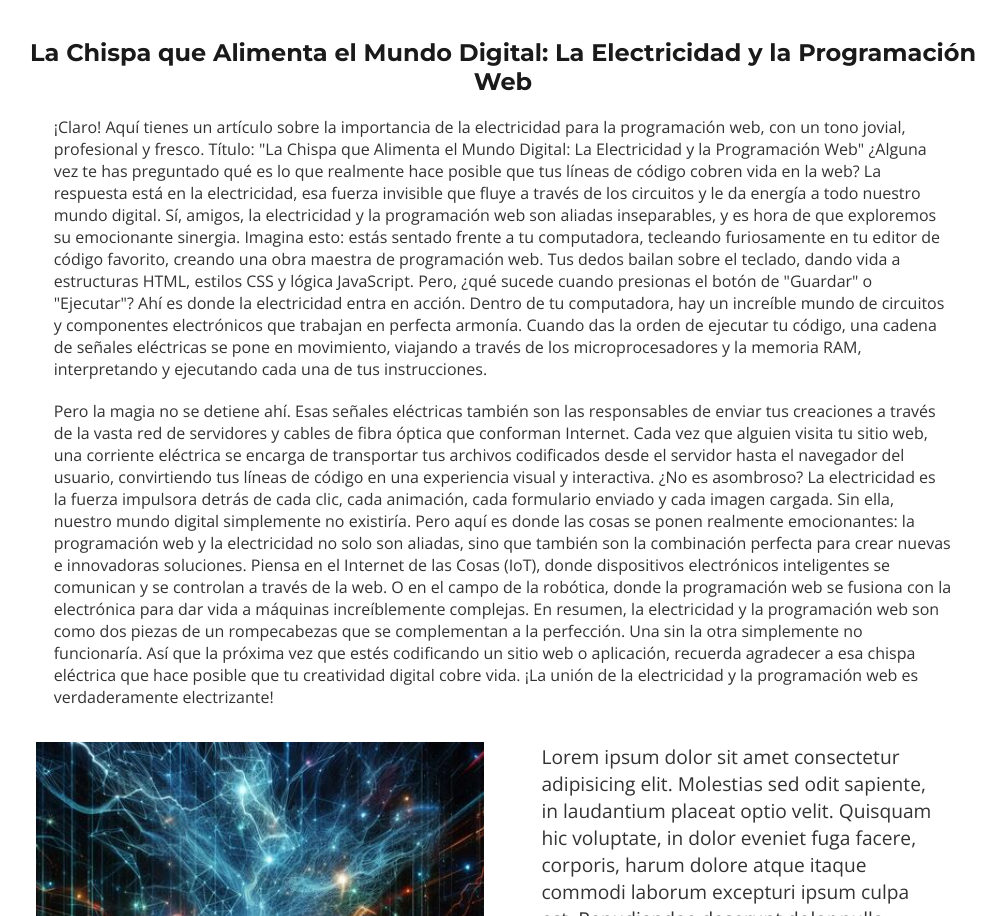
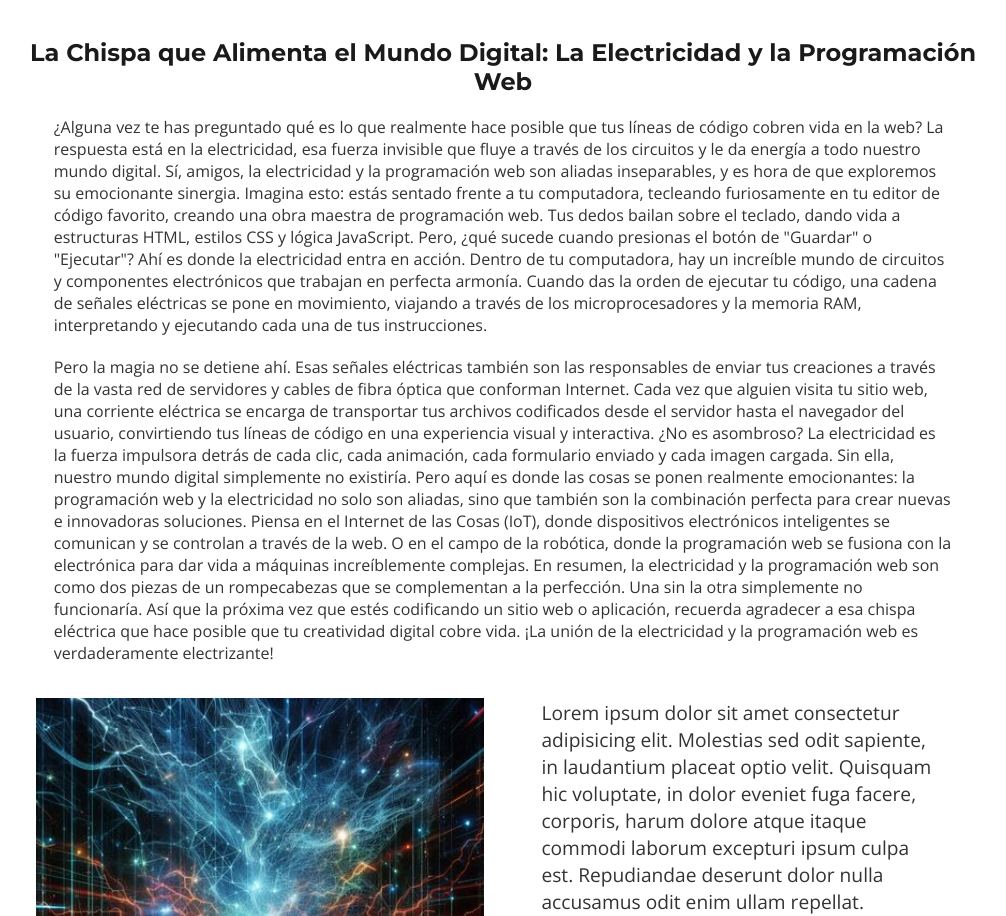
Before and after one commit to jguilldev/briefcasee, a plain HTML site: page importElectricidad.html in a window 1280 px wide. Shown: the part 1119-2035 px from the top of the page, without its empty margins (137-1143 px from the left). Drawn offline with nearby package versions, Linux system fonts and the light colour scheme.

Commit message:
send changes paragraph first blog import electricidad

```diff
--- a/importElectricidad.html
+++ b/importElectricidad.html
@@ -44,8 +44,7 @@
         </div>
         <div class="blog2-right">
           <h2 class="blog2-tittle-text">La Chispa que Alimenta el Mundo Digital: La Electricidad y la Programación Web</h2>
-          <p class="blog2-para-text">¡Claro! Aquí tienes un artículo sobre la importancia de la electricidad para la programación web, con un tono jovial, profesional y fresco.
-            Título: "La Chispa que Alimenta el Mundo Digital: La Electricidad y la Programación Web"
+          <p class="blog2-para-text">
             ¿Alguna vez te has preguntado qué es lo que realmente hace posible que tus líneas de código cobren vida en la web? La respuesta está en la electricidad, esa fuerza invisible que fluye a través de los circuitos y le da energía a todo nuestro mundo digital. Sí, amigos, la electricidad y la programación web son aliadas inseparables, y es hora de que exploremos su emocionante sinergia.
             Imagina esto: estás sentado frente a tu computadora, tecleando furiosamente en tu editor de código favorito, creando una obra maestra de programación web. Tus dedos bailan sobre el teclado, dando vida a estructuras HTML, estilos CSS y lógica JavaScript. Pero, ¿qué sucede cuando presionas el botón de "Guardar" o "Ejecutar"? Ahí es donde la electricidad entra en acción.
             Dentro de tu computadora, hay un increíble mundo de circuitos y componentes electrónicos que trabajan en perfecta armonía. Cuando das la orden de ejecutar tu código, una cadena de señales eléctricas se pone en movimiento, viajando a través de los microprocesadores y la memoria RAM, interpretando y ejecutando cada una de tus instrucciones.</p>
```
